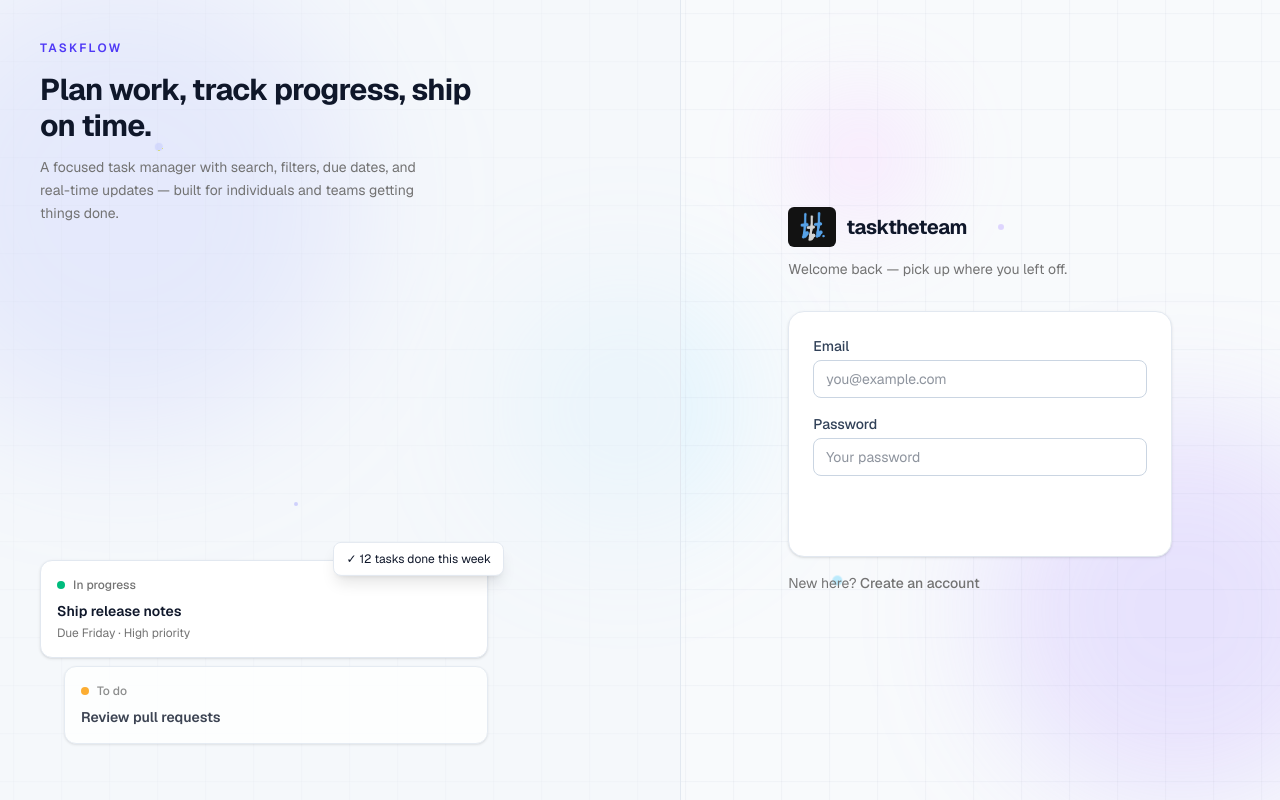
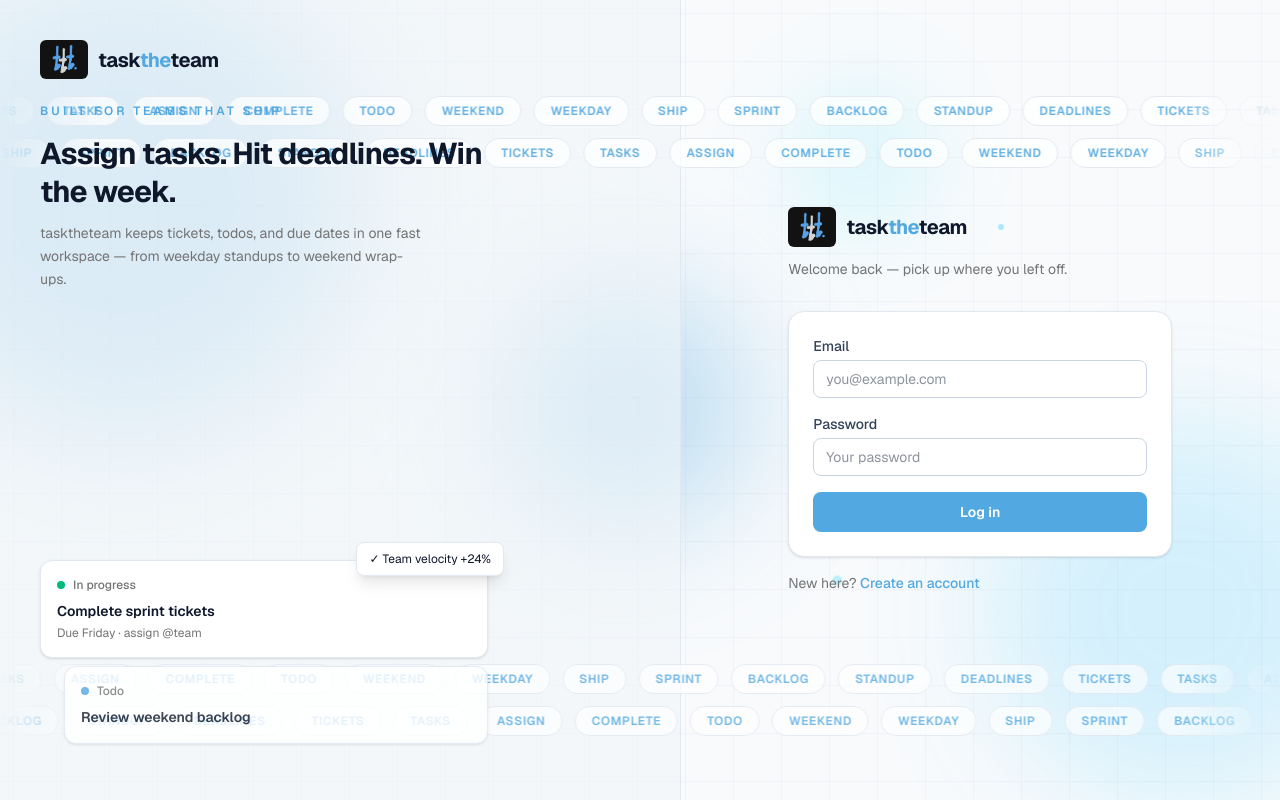
Before and after one commit to shpjp/task-manager-api, a Next.js app in the folder frontend/: page /login in a window 1280 px wide. Built offline with nearby package versions, Linux system fonts and the light colour scheme; no server answers.

Commit message:
feat: add scrolling word marquees and dynamic auth marketing motion
Animate deadlines, tasks, tickets, and related keywords across auth pages and the tasks dashboard.

```diff
--- a/frontend/app/globals.css
+++ b/frontend/app/globals.css
@@ -8,14 +8,20 @@
   --surface: #ffffff;
   --surface-muted: #f1f5f9;
   --border: #e2e8f0;
+  --brand: #52a8e0;
+  --brand-dark: #3d8ec7;
+  --brand-glow: rgb(82 168 224 / 0.35);
 }
 
 .dark {
-  --background: #000000;
+  --background: #0a0a0a;
   --foreground: #fafafa;
-  --surface: #0a0a0a;
-  --surface-muted: #111111;
+  --surface: #111111;
+  --surface-muted: #161616;
   --border: #262626;
+  --brand: #6bb8ea;
+  --brand-dark: #52a8e0;
+  --brand-glow: rgb(107 184 234 / 0.2);
 }
 
 @theme inline {
@@ -149,7 +155,30 @@ body {
   .auth-orb,
   .auth-grid-drift,
   .auth-particle,
-  .auth-card-float {
+  .auth-card-float,
+  .marquee-track {
     animation: none;
   }
 }
+
+/* Word marquee */
+@keyframes marquee-left {
+  0% {
+    transform: translateX(0);
+  }
+  100% {
+    transform: translateX(-50%);
+  }
+}
+
+.marquee-track {
+  animation: marquee-left linear infinite;
+}
+
+.marquee-reverse {
+  animation-direction: reverse;
+}
+
+.marquee-mask {
+  mask-image: linear-gradient(to right, transparent, black 8%, black 92%, transparent);
+}
--- a/frontend/app/tasks/page.tsx
+++ b/frontend/app/tasks/page.tsx
@@ -19,7 +19,9 @@ import type {
   TaskStatus,
 } from "@/lib/types";
 import { AppSidebar } from "@/components/app-sidebar";
+import { BrandLogo } from "@/components/brand-logo";
 import { MobileFilterNav } from "@/components/mobile-filter-nav";
+import { WordMarquee } from "@/components/word-marquee";
 import { Pagination } from "@/components/pagination";
 import { TaskCalendar } from "@/components/task-calendar";
 import { TaskFormModal } from "@/components/task-form-modal";
@@ -234,7 +236,7 @@ function TasksPageInner() {
   const hasActiveFilters = Boolean(filters.status || filters.search);
 
   const selectClass =
-    "rounded-lg border border-slate-300 bg-white px-3 py-2 text-sm text-slate-700 outline-none transition focus:border-indigo-500 dark:border-neutral-800 dark:bg-neutral-950 dark:text-neutral-200";
+    "rounded-lg border border-slate-300 bg-white px-3 py-2 text-sm text-slate-700 outline-none transition focus:border-[var(--brand)] dark:border-neutral-800 dark:bg-neutral-950 dark:text-neutral-200";
 
   const newTaskButton = (
     <button
@@ -242,7 +244,7 @@ function TasksPageInner() {
         setEditingTask(null);
         setModalOpen(true);
       }}
-      className="rounded-lg bg-indigo-600 px-4 py-2 text-sm font-semibold text-white transition hover:bg-indigo-700 sm:shrink-0"
+      className="rounded-lg bg-[var(--brand)] px-4 py-2 text-sm font-semibold text-white transition hover:bg-[var(--brand-dark)] sm:shrink-0"
     >
       + New task
     </button>
@@ -271,12 +273,7 @@ function TasksPageInner() {
       <div className="flex min-w-0 flex-1 flex-col">
         <header className="border-b border-[var(--border)] bg-[var(--surface)] lg:hidden">
           <div className="flex items-center justify-between gap-4 px-4 py-3">
-            <div className="flex items-center gap-2">
-              <span className="flex size-7 items-center justify-center rounded-md bg-indigo-600 text-xs font-bold text-white">
-                T
-              </span>
-              <h1 className="text-base font-bold tracking-tight">Taskflow</h1>
-            </div>
+            <BrandLogo size="sm" showWordmark={false} />
             <div className="flex items-center gap-2">
               <ThemeToggle />
               <button
@@ -300,6 +297,10 @@ function TasksPageInner() {
           onToggleScopeAll={() => setFilter({ scopeAll: !filters.scopeAll })}
         />
 
+        <div className="hidden border-b border-[var(--border)] py-2 md:block xl:hidden">
+          <WordMarquee speed="fast" />
+        </div>
+
         <div className="flex min-w-0 flex-1 flex-col xl:flex-row">
           <main className="min-w-0 flex-1 px-4 py-4 sm:px-6 sm:py-6 lg:px-8">
         <TaskCalendar tasks={tasks} layout="inline" />
@@ -318,7 +319,7 @@ function TasksPageInner() {
               onChange={(e) => setSearchInput(e.target.value)}
               placeholder="Search tasks by title…"
               aria-label="Search tasks by title"
-              className="w-full rounded-lg border border-slate-300 bg-white py-2 pl-9 pr-3 text-sm text-slate-800 outline-none transition focus:border-indigo-500 focus:ring-2 focus:ring-indigo-100 dark:border-neutral-800 dark:bg-neutral-950 dark:text-neutral-100 dark:focus:ring-indigo-900"
+              className="w-full rounded-lg border border-slate-300 bg-white py-2 pl-9 pr-3 text-sm text-slate-800 outline-none transition focus:border-[var(--brand)] focus:ring-2 focus:ring-sky-100 dark:border-neutral-800 dark:bg-neutral-950 dark:text-neutral-100 dark:focus:ring-sky-900"
             />
           </div>
           {newTaskButton}
@@ -362,7 +363,7 @@ function TasksPageInner() {
                 type="checkbox"
                 checked={filters.scopeAll}
                 onChange={(e) => setFilter({ scopeAll: e.target.checked })}
-                className="size-4 accent-indigo-600"
+                className="size-4 accent-[var(--brand)]"
               />
               All users
             </label>
@@ -374,7 +375,7 @@ function TasksPageInner() {
                 setSearchInput("");
                 setFilter({ status: "", search: "" });
               }}
-              className="text-sm font-medium text-indigo-600 hover:underline dark:text-indigo-400"
+              className="text-sm font-medium text-[var(--brand)] hover:underline"
             >
               Clear filters
             </button>
--- a/frontend/components/auth-background.tsx
+++ b/frontend/components/auth-background.tsx
@@ -1,78 +1,81 @@
 "use client";
 
 import type { ReactNode } from "react";
+import { BrandLogo } from "./brand-logo";
+import { WordMarquee } from "./word-marquee";
 
 export function AuthBackground({ children }: { children: ReactNode }) {
   return (
     <div className="relative flex min-h-full flex-1 overflow-hidden bg-[var(--background)]">
-      {/* Animated gradient orbs */}
-      <div aria-hidden className="auth-orb auth-orb-1 pointer-events-none absolute -left-32 top-0 size-[28rem] rounded-full bg-indigo-400/25 blur-3xl dark:bg-indigo-500/15" />
-      <div aria-hidden className="auth-orb auth-orb-2 pointer-events-none absolute -right-24 bottom-0 size-[24rem] rounded-full bg-violet-400/20 blur-3xl dark:bg-violet-500/12" />
-      <div aria-hidden className="auth-orb auth-orb-3 pointer-events-none absolute left-[calc(50%-8rem)] top-1/3 size-64 rounded-full bg-sky-300/15 blur-3xl dark:bg-white/8" />
-      <div aria-hidden className="auth-orb auth-orb-4 pointer-events-none absolute right-1/4 top-16 size-40 rounded-full bg-fuchsia-300/15 blur-2xl dark:bg-fuchsia-500/10" />
+      <div aria-hidden className="auth-orb auth-orb-1 pointer-events-none absolute -left-32 top-0 size-[28rem] rounded-full bg-[var(--brand-glow)] blur-3xl" />
+      <div aria-hidden className="auth-orb auth-orb-2 pointer-events-none absolute -right-24 bottom-0 size-[24rem] rounded-full bg-sky-400/15 blur-3xl dark:bg-sky-500/10" />
+      <div aria-hidden className="auth-orb auth-orb-3 pointer-events-none absolute left-[calc(50%-8rem)] top-1/3 size-64 rounded-full bg-[var(--brand-glow)] blur-3xl" />
+      <div aria-hidden className="auth-orb auth-orb-4 pointer-events-none absolute right-1/4 top-16 size-40 rounded-full bg-cyan-300/15 blur-2xl dark:bg-cyan-500/10" />
 
-      {/* Drifting grid */}
       <div aria-hidden className="auth-grid auth-grid-drift pointer-events-none absolute inset-0" />
 
-      {/* Floating particles */}
-      <div aria-hidden className="auth-particle auth-particle-1 pointer-events-none absolute left-[12%] top-[18%] size-2 rounded-full bg-indigo-400/60 dark:bg-indigo-400/40" />
-      <div aria-hidden className="auth-particle auth-particle-2 pointer-events-none absolute left-[78%] top-[28%] size-1.5 rounded-full bg-violet-400/50 dark:bg-violet-400/35" />
-      <div aria-hidden className="auth-particle auth-particle-3 pointer-events-none absolute left-[65%] top-[72%] size-2.5 rounded-full bg-sky-400/40 dark:bg-sky-300/30" />
-      <div aria-hidden className="auth-particle auth-particle-4 pointer-events-none absolute left-[22%] top-[65%] size-1 rounded-full bg-indigo-500/50 dark:bg-indigo-300/40" />
+      <div aria-hidden className="auth-particle auth-particle-1 pointer-events-none absolute left-[12%] top-[18%] size-2 rounded-full bg-[var(--brand)]/70" />
+      <div aria-hidden className="auth-particle auth-particle-2 pointer-events-none absolute left-[78%] top-[28%] size-1.5 rounded-full bg-sky-400/50" />
+      <div aria-hidden className="auth-particle auth-particle-3 pointer-events-none absolute left-[65%] top-[72%] size-2.5 rounded-full bg-cyan-400/40" />
+
+      <div className="pointer-events-none absolute inset-x-0 top-[12%] z-10 space-y-3 opacity-90">
+        <WordMarquee speed="slow" />
+        <WordMarquee reverse speed="fast" />
+      </div>
+
+      <div className="pointer-events-none absolute inset-x-0 bottom-[8%] z-10 space-y-3 opacity-80">
+        <WordMarquee speed="normal" />
+        <WordMarquee reverse speed="slow" />
+      </div>
 
       <div className="relative flex min-h-full flex-1 flex-col lg:flex-row">
-        {/* Landing-style left panel */}
-        <aside className="relative hidden flex-1 flex-col justify-between overflow-hidden border-r border-[var(--border)] bg-[var(--surface-muted)]/50 p-10 lg:flex dark:bg-[var(--surface)]/80">
+        <aside className="relative hidden flex-1 flex-col justify-between overflow-hidden border-r border-[var(--border)] bg-[var(--surface-muted)]/60 p-10 lg:flex dark:bg-[var(--surface)]/90">
           <div className="relative z-10">
-            <p className="text-xs font-semibold uppercase tracking-[0.2em] text-indigo-600 dark:text-indigo-400">
-              Taskflow
+            <BrandLogo size="lg" />
+            <p className="mt-6 text-xs font-semibold uppercase tracking-[0.25em] text-[var(--brand)]">
+              Built for teams that ship
             </p>
-            <h2 className="mt-4 max-w-md text-3xl font-bold tracking-tight text-[var(--foreground)]">
-              Plan work, track progress, ship on time.
+            <h2 className="mt-4 max-w-md text-3xl font-bold leading-tight tracking-tight text-[var(--foreground)]">
+              Assign tasks. Hit deadlines. Win the week.
             </h2>
             <p className="mt-3 max-w-sm text-sm leading-relaxed text-neutral-500 dark:text-neutral-400">
-              A focused task manager with search, filters, due dates, and real-time
-              updates — built for individuals and teams getting things done.
+              tasktheteam keeps tickets, todos, and due dates in one fast workspace —
+              from weekday standups to weekend wrap-ups.
             </p>
           </div>
 
-          {/* Animated preview cards */}
           <div className="relative z-10 mt-10 max-w-md space-y-3">
             <div className="auth-card-float auth-card-float-1 rounded-xl border border-[var(--border)] bg-[var(--surface)] p-4 shadow-sm">
               <div className="flex items-center gap-2">
                 <span className="size-2 rounded-full bg-emerald-500" />
                 <span className="text-xs font-medium text-neutral-500">In progress</span>
               </div>
-              <p className="mt-2 text-sm font-semibold">Ship release notes</p>
-              <p className="mt-1 text-xs text-neutral-500">Due Friday · High priority</p>
+              <p className="mt-2 text-sm font-semibold">Complete sprint tickets</p>
+              <p className="mt-1 text-xs text-neutral-500">Due Friday · assign @team</p>
             </div>
             <div className="auth-card-float auth-card-float-2 ml-6 rounded-xl border border-[var(--border)] bg-[var(--surface)] p-4 opacity-80 shadow-sm">
               <div className="flex items-center gap-2">
-                <span className="size-2 rounded-full bg-amber-500" />
-                <span className="text-xs font-medium text-neutral-500">To do</span>
+                <span className="size-2 rounded-full bg-[var(--brand)]" />
+                <span className="text-xs font-medium text-neutral-500">Todo</span>
               </div>
-              <p className="mt-2 text-sm font-semibold">Review pull requests</p>
+              <p className="mt-2 text-sm font-semibold">Review weekend backlog</p>
             </div>
             <div className="auth-card-float auth-card-float-3 absolute -right-4 -top-4 rounded-lg border border-[var(--border)] bg-[var(--surface)] px-3 py-2 text-xs shadow-lg">
-              ✓ 12 tasks done this week
+              ✓ Team velocity +24%
             </div>
           </div>
         </aside>
 
-        {/* Mobile decorative strip */}
-        <div
-          aria-hidden
-          className="relative overflow-hidden border-b border-[var(--border)] px-4 py-6 lg:hidden"
-        >
-          <p className="relative z-10 text-center text-xs font-semibold uppercase tracking-[0.2em] text-indigo-600 dark:text-indigo-400">
-            Taskflow
-          </p>
-          <p className="relative z-10 mt-2 text-center text-sm font-medium text-neutral-600 dark:text-neutral-400">
-            Your tasks, organized.
-          </p>
+        <div aria-hidden className="relative overflow-hidden border-b border-[var(--border)] px-4 py-5 lg:hidden">
+          <div className="relative z-10 flex flex-col items-center gap-2">
+            <BrandLogo size="md" />
+            <p className="text-center text-xs text-neutral-500 dark:text-neutral-400">
+              Tasks · tickets · deadlines — all in one place
+            </p>
+          </div>
         </div>
 
-        <div className="relative flex flex-1 flex-col">{children}</div>
+        <div className="relative z-20 flex flex-1 flex-col">{children}</div>
       </div>
     </div>
   );
--- /dev/null
+++ b/frontend/components/word-marquee.tsx
@@ -0,0 +1,53 @@
+"use client";
+
+const WORDS = [
+  "deadlines",
+  "tickets",
+  "tasks",
+  "assign",
+  "complete",
+  "todo",
+  "weekend",
+  "weekday",
+  "ship",
+  "sprint",
+  "backlog",
+  "standup",
+];
+
+interface WordMarqueeProps {
+  reverse?: boolean;
+  speed?: "slow" | "normal" | "fast";
+  className?: string;
+}
+
+export function WordMarquee({
+  reverse = false,
+  speed = "normal",
+  className = "",
+}: WordMarqueeProps) {
+  const duration =
+    speed === "slow" ? "38s" : speed === "fast" ? "18s" : "26s";
+  const track = [...WORDS, ...WORDS];
+
+  return (
+    <div
+      className={`marquee-mask overflow-hidden ${className}`}
+      aria-hidden
+    >
+      <div
+        className={`marquee-track flex w-max gap-3 ${reverse ? "marquee-reverse" : ""}`}
+        style={{ animationDuration: duration }}
+      >
+        {track.map((word, i) => (
+          <span
+            key={`${word}-${i}`}
+            className="marquee-pill shrink-0 rounded-full border border-[var(--border)] bg-[var(--surface)]/80 px-4 py-1.5 text-xs font-semibold uppercase tracking-wider text-[var(--brand)] backdrop-blur-sm dark:bg-neutral-950/70"
+          >
+            {word}
+          </span>
+        ))}
+      </div>
+    </div>
+  );
+}
```
